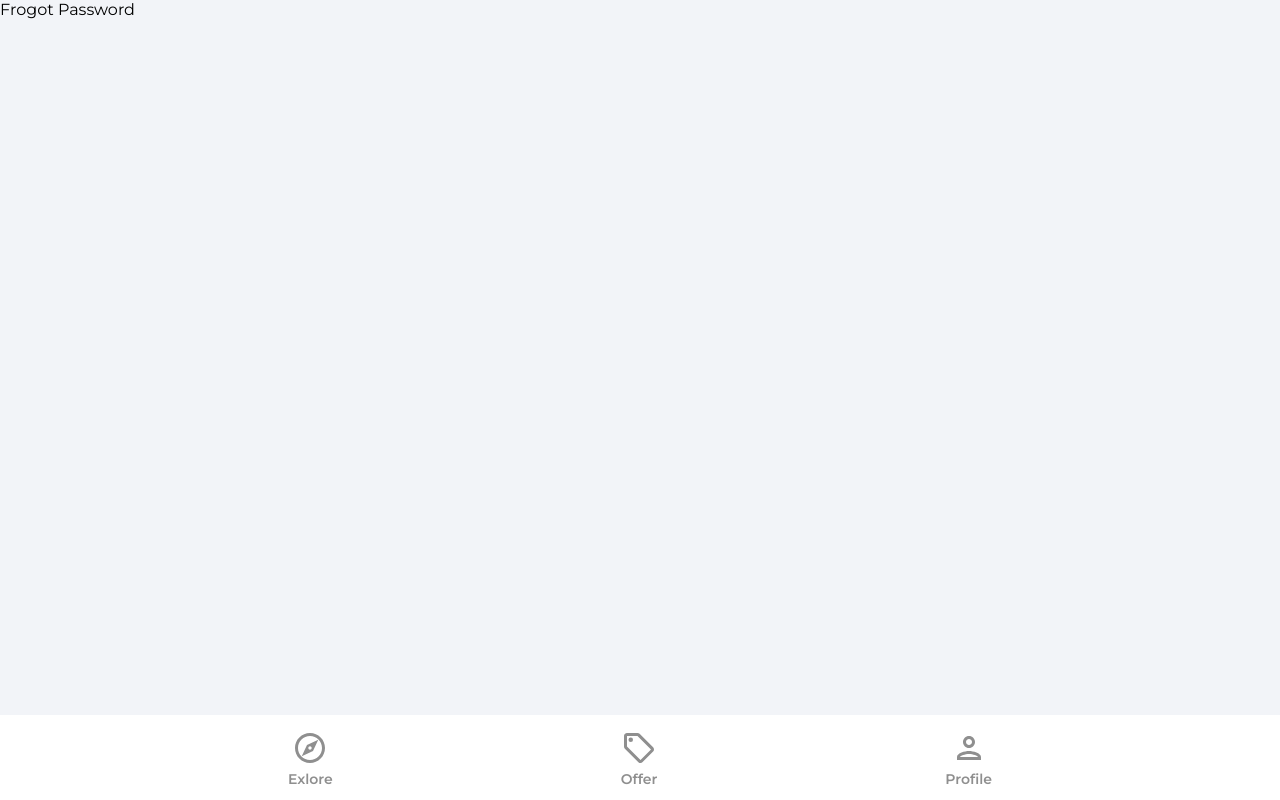
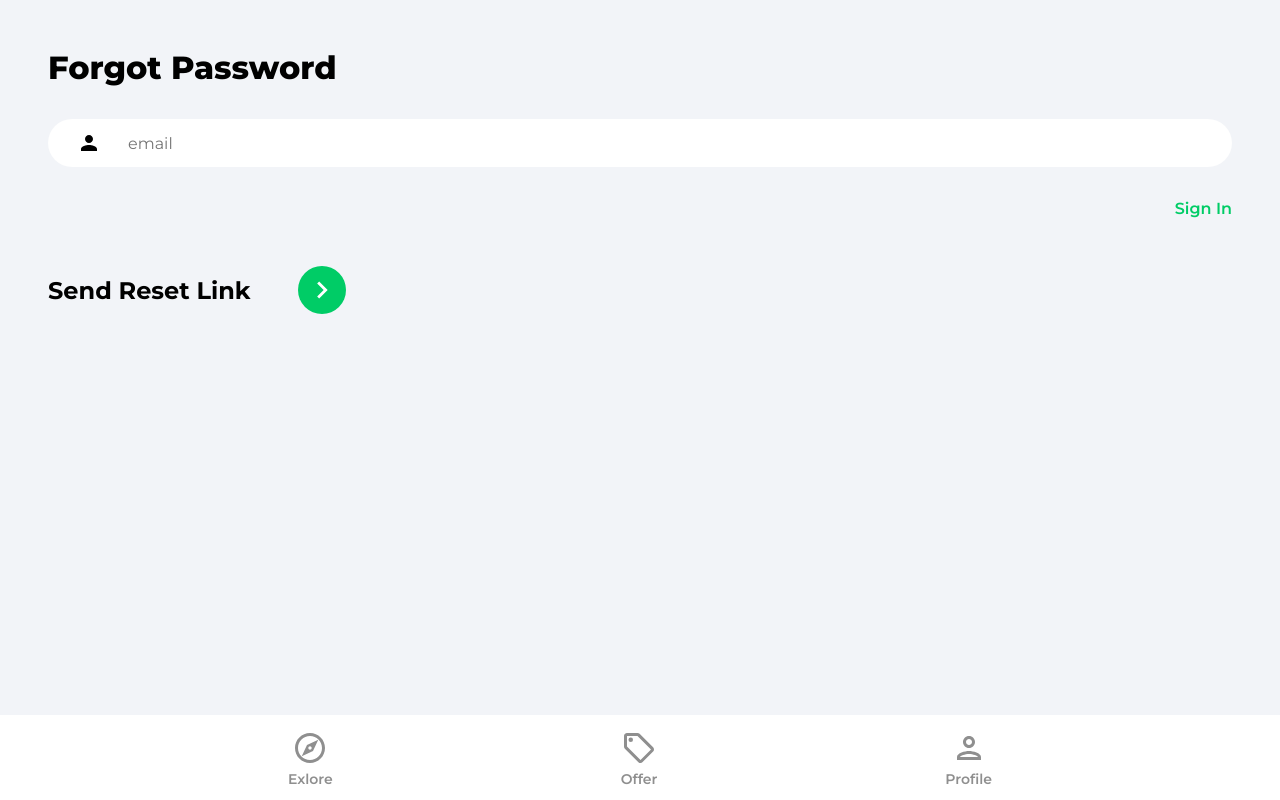
Before and after one commit to Mohammad-jf/house_market_place, a React (Create React App) app: page /forgot-password in a window 1280 px wide. Built offline with nearby package versions, Linux system fonts and the light colour scheme.

Commit message:
8.forgot password

```diff
--- a/src/pages/FrogotPassword.jsx
+++ b/src/pages/FrogotPassword.jsx
@@ -1,8 +1,64 @@
 import React from 'react'
+import { useState } from 'react'
+import { Link } from 'react-router-dom'
+import { getAuth, sendPasswordResetEmail } from 'firebase/auth';
+import { toast } from 'react-toastify';
+import { ReactComponent as ArrowRight } from '../assets/svg/keyboardArrowRightIcon.svg';
+
 
 const FrogotPassword = () => {
+  const [email, setEmail] = useState('');
+
+
+  const onSubmit = async (e) => {
+    e.preventDefault();
+
+    try {
+      const auth = getAuth();
+      await sendPasswordResetEmail(auth, email);
+      toast.success('Email Was Sent');
+      setEmail('');
+
+    } catch (err) {
+      toast.error('Could Not Send Reset Email')
+    }
+  }
+
+  const onChange = (e) => {
+    setEmail(e.target.value);
+  }
+
+
   return (
-    <div>Frogot Password</div>
+    <div className='pageContainer'>
+      <header>
+        <p className="pageHeader">Forgot Password </p>
+      </header>
+
+      <main>
+        <form onSubmit={onSubmit}>
+          <input
+            type="email"
+            name="email"
+            id="email"
+            value={email}
+            placeholder='email'
+            className='emailInput'
+            onChange={onChange} />
+
+          <Link className='forgotPasswordLink' to='/sign-in'>Sign In</Link>
+
+          <div className="signInBar">
+            <div className="signInText">Send Reset Link </div>
+            <button className="signInButton">
+              <ArrowRight fill='white' width='34px' height='34px' />
+            </button>
+          </div>
+        </form>
+
+      </main>
+
+    </div>
   )
 }
 
```
